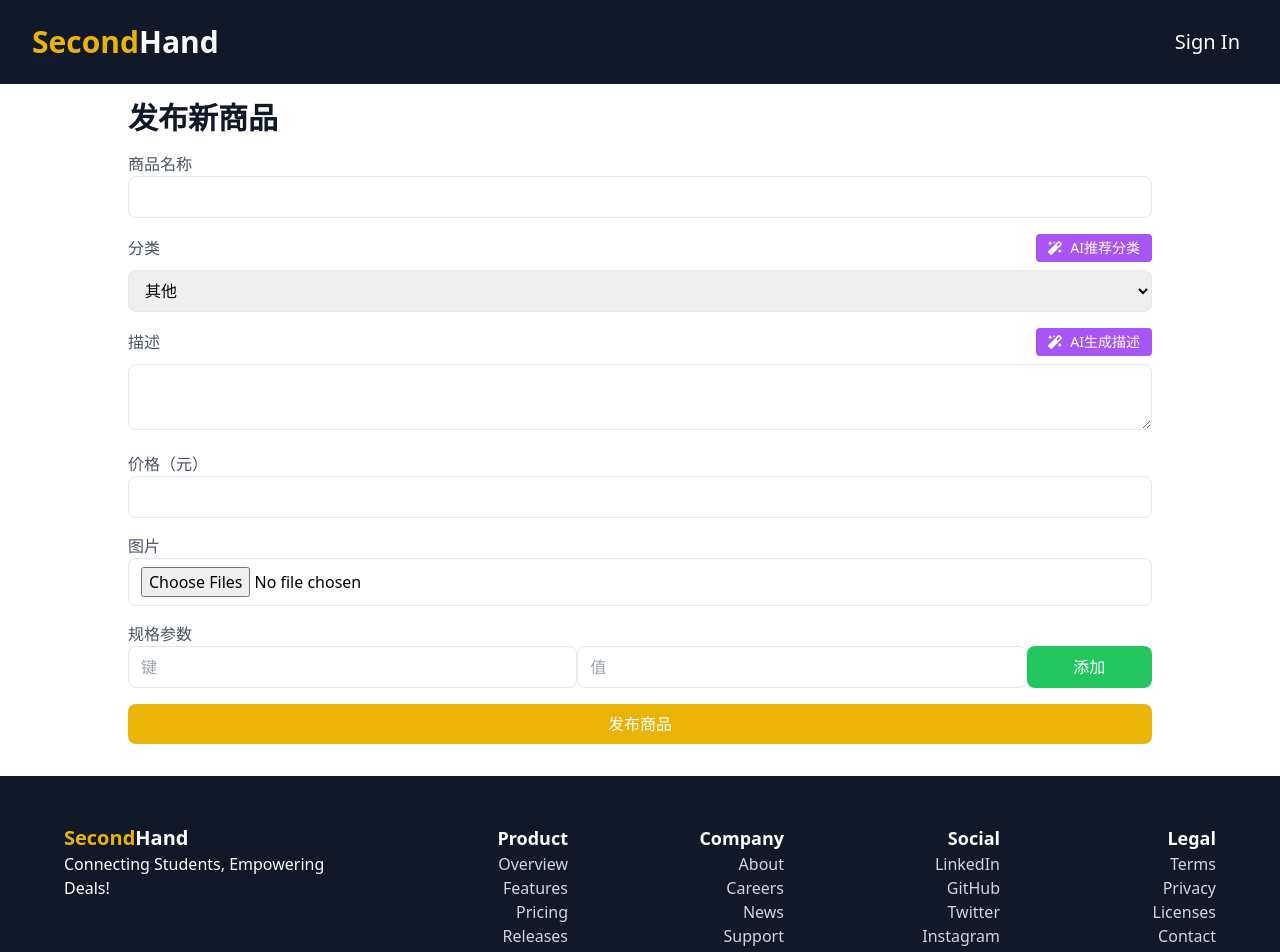
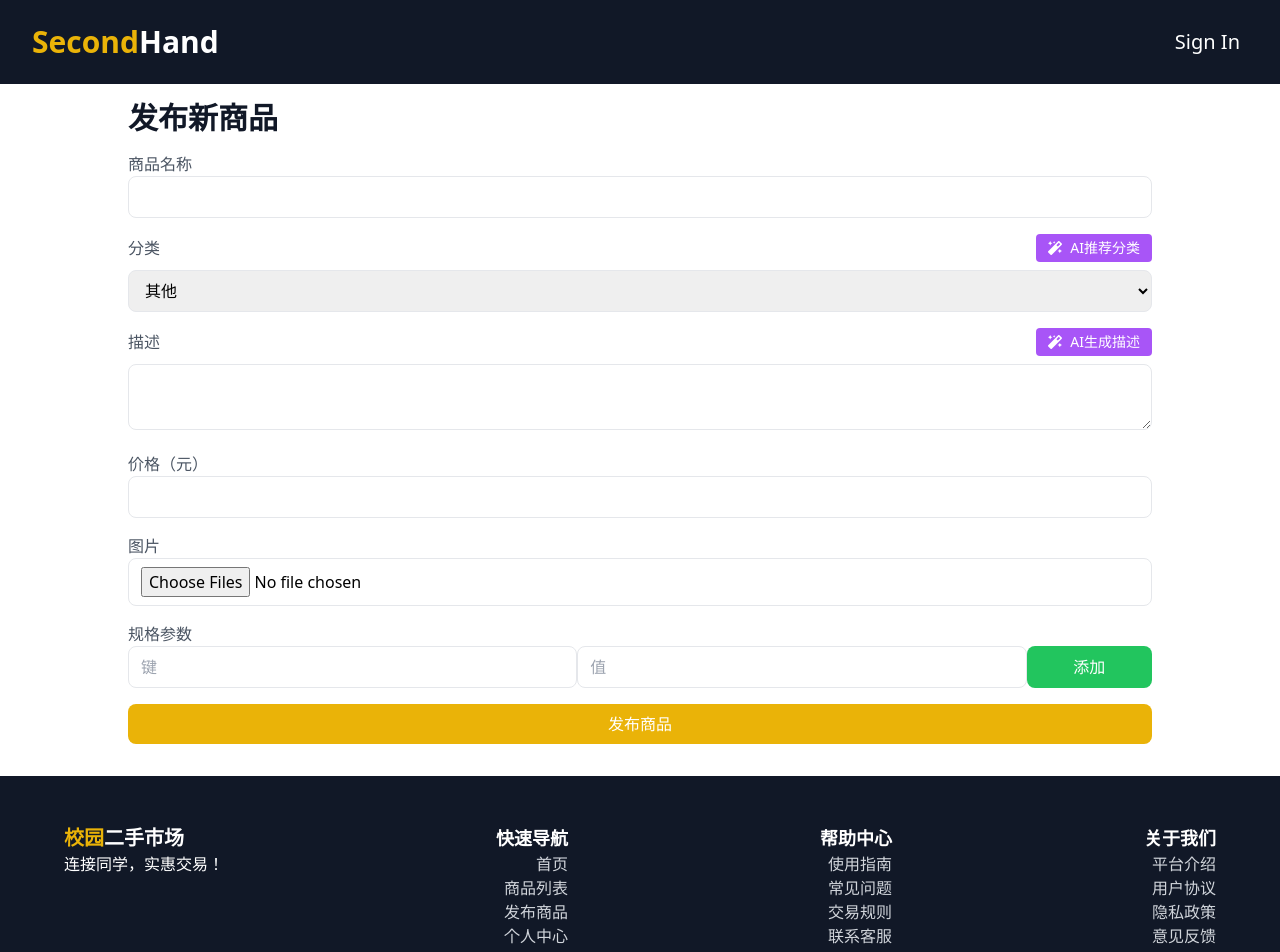
Before and after one commit to Y1221ting/Second-Hand-Platform, a React (Create React App) app in the folder Client/: page /add-product in a window 1280 px wide. Shown: the top 952 px of the page. Built offline with nearby package versions, Linux system fonts and the light colour scheme.

Commit message:
feat: 页脚中文化 + 发布商品防重复提交 + 购买弹窗中文化及省份城市联动选择

```diff
--- a/Client/src/components/AddProduct.js
+++ b/Client/src/components/AddProduct.js
@@ -23,6 +23,7 @@ const AddProduct = () => {
   });
   const [aiLoading, setAiLoading] = useState(false);
   const [categoryLoading, setCategoryLoading] = useState(false);
+  const [submitting, setSubmitting] = useState(false);
 
   // Handle form field changes
   const handleChange = (e) => {
@@ -135,21 +136,17 @@ const AddProduct = () => {
   // Handle form submission
   const handleSubmit = async (e) => {
     e.preventDefault();
+    setSubmitting(true);
 
-    // Convert uploaded images to base64 strings
     const imagePromises = formData.images.map((image) =>
       getBase64(image).catch((error) =>
         console.error("Error converting image:", error)
       )
     );
 
-    // Wait for all images to be converted to base64
-    Promise.all(imagePromises)
-      .then((base64Images) => {
-        // Add the base64 image strings to formData
-
-        // Make the POST request
-        fetch(`${process.env.REACT_APP_BASE_URL}/api/products/`, {
+    try {
+      const base64Images = await Promise.all(imagePromises);
+      const response = await fetch(`${process.env.REACT_APP_BASE_URL}/api/products/`, {
         method: "POST",
         headers: {
           "Content-Type": "application/json",
@@ -164,25 +161,21 @@ const AddProduct = () => {
             college: user.college,
           },
         }),
-        })
-          .then((response) => {
+      });
+
       if (response.ok) {
-              // Product was successfully added
-              // You can redirect the user or show a success message
-              console.log("Product added successfully!");
+        alert("商品发布成功！");
         navigate("/home");
       } else {
-              // Handle errors, e.g., show an error message to the user
-              console.error("Failed to add product.");
+        const errorData = await response.json();
+        alert(errorData.message || "发布失败，请稍后重试");
       }
-          })
-          .catch((error) => {
+    } catch (error) {
       console.error("Error:", error);
-          });
-      })
-      .catch((error) => {
-        console.error("Error converting images:", error);
-      });
+      alert("发布失败，请检查网络连接");
+    } finally {
+      setSubmitting(false);
+    }
   };
 
   // Function to convert an image file to base64
@@ -401,9 +394,14 @@ const AddProduct = () => {
           <div className="mb-4">
             <button
               type="submit"
-              className="w-full py-2 px-4 bg-yellow-500 text-white rounded-lg hover:bg-yellow-600 transition duration-300"
+              disabled={submitting}
+              className={`w-full py-2 px-4 rounded-lg transition duration-300 ${
+                submitting
+                  ? "bg-gray-400 cursor-not-allowed"
+                  : "bg-yellow-500 text-white hover:bg-yellow-600"
+              }`}
             >
-              发布商品
+              {submitting ? "发布中..." : "发布商品"}
             </button>
           </div>
         </form>
--- a/Client/src/components/Product_Details/Dialog.js
+++ b/Client/src/components/Product_Details/Dialog.js
@@ -1,6 +1,39 @@
 import React, { useState, useEffect } from "react";
 import { FaTimes } from "react-icons/fa";
 import FormField from "./FormField";
+
+const provinceCityMap = {
+  "北京": ["东城区", "西城区", "朝阳区", "海淀区", "丰台区", "石景山区", "通州区", "顺义区", "昌平区", "大兴区", "房山区", "门头沟区", "平谷区", "怀柔区", "密云区", "延庆区"],
+  "上海": ["黄浦区", "徐汇区", "长宁区", "静安区", "普陀区", "虹口区", "杨浦区", "闵行区", "宝山区", "嘉定区", "浦东新区", "金山区", "松江区", "青浦区", "奉贤区", "崇明区"],
+  "广东": ["广州", "深圳", "珠海", "汕头", "佛山", "韶关", "湛江", "肇庆", "江门", "茂名", "惠州", "梅州", "汕尾", "河源", "阳江", "清远", "东莞", "中山", "潮州", "揭阳", "云浮"],
+  "江苏": ["南京", "无锡", "徐州", "常州", "苏州", "南通", "连云港", "淮安", "盐城", "扬州", "镇江", "泰州", "宿迁"],
+  "浙江": ["杭州", "宁波", "温州", "嘉兴", "湖州", "绍兴", "金华", "衢州", "舟山", "台州", "丽水"],
+  "山东": ["济南", "青岛", "淄博", "枣庄", "东营", "烟台", "潍坊", "济宁", "泰安", "威海", "日照", "临沂", "德州", "聊城", "滨州", "菏泽"],
+  "四川": ["成都", "自贡", "攀枝花", "泸州", "德阳", "绵阳", "广元", "遂宁", "内江", "乐山", "南充", "眉山", "宜宾", "广安", "达州", "雅安", "巴中", "资阳"],
+  "湖北": ["武汉", "黄石", "十堰", "宜昌", "襄阳", "鄂州", "荆门", "孝感", "荆州", "黄冈", "咸宁", "随州", "恩施"],
+  "湖南": ["长沙", "株洲", "湘潭", "衡阳", "邵阳", "岳阳", "常德", "张家界", "益阳", "郴州", "永州", "怀化", "娄底", "湘西"],
+  "河南": ["郑州", "开封", "洛阳", "平顶山", "安阳", "鹤壁", "新乡", "焦作", "濮阳", "许昌", "漯河", "三门峡", "南阳", "商丘", "信阳", "周口", "驻马店"],
+  "河北": ["石家庄", "唐山", "秦皇岛", "邯郸", "邢台", "保定", "张家口", "承德", "沧州", "廊坊", "衡水"],
+  "福建": ["福州", "厦门", "莆田", "三明", "泉州", "漳州", "南平", "龙岩", "宁德"],
+  "安徽": ["合肥", "芜湖", "蚌埠", "淮南", "马鞍山", "淮北", "铜陵", "安庆", "黄山", "滁州", "阜阳", "宿州", "六安", "亳州", "池州", "宣城"],
+  "江西": ["南昌", "景德镇", "萍乡", "九江", "新余", "鹰潭", "赣州", "吉安", "宜春", "抚州", "上饶"],
+  "陕西": ["西安", "铜川", "宝鸡", "咸阳", "渭南", "延安", "汉中", "榆林", "安康", "商洛"],
+  "辽宁": ["沈阳", "大连", "鞍山", "抚顺", "本溪", "丹东", "锦州", "营口", "阜新", "辽阳", "盘锦", "铁岭", "朝阳", "葫芦岛"],
+  "黑龙江": ["哈尔滨", "齐齐哈尔", "鸡西", "鹤岗", "双鸭山", "大庆", "伊春", "佳木斯", "七台河", "牡丹江", "黑河", "绥化", "大兴安岭"],
+  "吉林": ["长春", "吉林", "四平", "辽源", "通化", "白山", "松原", "白城", "延边"],
+  "云南": ["昆明", "曲靖", "玉溪", "保山", "昭通", "丽江", "普洱", "临沧", "楚雄", "红河", "文山", "西双版纳", "大理", "德宏", "怒江", "迪庆"],
+  "贵州": ["贵阳", "六盘水", "遵义", "安顺", "毕节", "铜仁", "黔西南", "黔东南", "黔南"],
+  "甘肃": ["兰州", "嘉峪关", "金昌", "白银", "天水", "武威", "张掖", "平凉", "酒泉", "庆阳", "定西", "陇南", "临夏", "甘南"],
+  "山西": ["太原", "大同", "阳泉", "长治", "晋城", "朔州", "晋中", "运城", "忻州", "临汾", "吕梁"],
+  "内蒙古": ["呼和浩特", "包头", "乌海", "赤峰", "通辽", "鄂尔多斯", "呼伦贝尔", "巴彦淖尔", "乌兰察布", "兴安盟", "锡林郭勒盟", "阿拉善盟"],
+  "广西": ["南宁", "柳州", "桂林", "梧州", "北海", "防城港", "钦州", "贵港", "玉林", "百色", "贺州", "河池", "来宾", "崇左"],
+  "海南": ["海口", "三亚", "三沙", "儋州", "五指山", "琼海", "文昌", "万宁", "东方", "定安", "屯昌", "澄迈", "临高", "白沙", "昌江", "乐东", "陵水", "保亭", "琼中"],
+  "重庆": ["渝中区", "大渡口区", "江北区", "沙坪坝区", "九龙坡区", "南岸区", "北碚区", "綦江区", "大足区", "渝北区", "巴南区", "黔江区", "长寿区", "江津区", "合川区", "永川区", "南川区", "璧山区", "铜梁区", "潼南区", "荣昌区", "开州区", "梁平区", "武隆区"],
+  "西藏": ["拉萨", "日喀则", "昌都", "林芝", "山南", "那曲", "阿里"],
+  "宁夏": ["银川", "石嘴山", "吴忠", "固原", "中卫"],
+  "新疆": ["乌鲁木齐", "克拉玛依", "吐鲁番", "哈密", "昌吉", "博尔塔拉", "巴音郭楞", "阿克苏", "克孜勒苏", "喀什", "和田", "伊犁", "塔城", "阿勒泰"],
+  "青海": ["西宁", "海东", "海北", "黄南", "海南", "果洛", "玉树", "海西"],
+};
 
 const Dialog = ({ isOpen, onClose, onSave, id }) => {
   const [formData, setFormData] = useState({
@@ -12,15 +45,21 @@ const Dialog = ({ isOpen, onClose, onSave, id }) => {
     city: "",
     state: "",
     zipCode: "",
-    // Add more fields as needed
   });
 
   const [formErrors, setFormErrors] = useState({});
+  const [availableCities, setAvailableCities] = useState([]);
 
   const handleInputChange = (e) => {
     const { name, value } = e.target;
     setFormData({ ...formData, [name]: value });
     setFormErrors({ ...formErrors, [name]: value.trim() === "" });
+  };
+
+  const handleProvinceChange = (e) => {
+    const province = e.target.value;
+    setFormData({ ...formData, state: province, city: "" });
+    setAvailableCities(provinceCityMap[province] || []);
   };
 
   const handleSave = () => {
@@ -29,12 +68,11 @@ const Dialog = ({ isOpen, onClose, onSave, id }) => {
     if (isFormValid) {
       onSave(formData);
     } else {
-      console.error("Please fill out all required fields.");
+      console.error("请填写所有必填字段。");
     }
   };
 
   useEffect(() => {
-    // Fetch user details based on the provided id
     const fetchUserDetails = async () => {
       try {
         const response = await fetch(
@@ -51,17 +89,18 @@ const Dialog = ({ isOpen, onClose, onSave, id }) => {
             city: userData.city || "",
             state: userData.state || "",
             zipCode: userData.zipCode || "",
-            // Update other fields as needed
           });
+          if (userData.state && provinceCityMap[userData.state]) {
+            setAvailableCities(provinceCityMap[userData.state]);
+          }
         } else {
-          console.error("Failed to fetch user details");
+          console.error("获取用户信息失败");
         }
       } catch (error) {
         console.error(error);
       }
     };
 
-    // Call the fetchUserDetails function
     fetchUserDetails();
   }, [id]);
 
@@ -79,12 +118,12 @@ const Dialog = ({ isOpen, onClose, onSave, id }) => {
         >
           <FaTimes />
         </button>
-        <h2 className="text-2xl font-semibold mb-4">Update Your Details</h2>
+        <h2 className="text-2xl font-semibold mb-4">确认收货信息</h2>
         <form className="dialog-form">
           <div className="flex flex-col md:flex-row w-full justify-between">
             <div className="w-full md:w-1/2 mr-1">
               <FormField
-                label="Name"
+                label="姓名"
                 name="fullName"
                 type="text"
                 value={formData.fullName}
@@ -92,7 +131,7 @@ const Dialog = ({ isOpen, onClose, onSave, id }) => {
                 error={formErrors.fullName}
               />
               <FormField
-                label="Email"
+                label="邮箱"
                 name="email"
                 type="email"
                 value={formData.email}
@@ -100,7 +139,7 @@ const Dialog = ({ isOpen, onClose, onSave, id }) => {
                 error={formErrors.email}
               />
               <FormField
-                label="College"
+                label="学校"
                 name="college"
                 type="text"
                 value={formData.college}
@@ -108,7 +147,7 @@ const Dialog = ({ isOpen, onClose, onSave, id }) => {
                 error={formErrors.college}
               />
               <FormField
-                label="Phone Number"
+                label="手机号"
                 name="phoneNo"
                 type="tel"
                 value={formData.phoneNo}
@@ -118,31 +157,50 @@ const Dialog = ({ isOpen, onClose, onSave, id }) => {
             </div>
             <div className="w-full md:w-1/2 ml-1">
               <FormField
-                label="Address"
+                label="地址"
                 name="address"
                 type="text"
                 value={formData.address}
                 onChange={handleInputChange}
                 error={formErrors.address}
               />
+              <div className="mb-3">
+                <label className="block text-gray-600 mb-1">省份</label>
+                <select
+                  name="state"
+                  value={formData.state}
+                  onChange={handleProvinceChange}
+                  className="w-full border rounded-lg py-2 px-3"
+                  required
+                >
+                  <option value="">请选择省份</option>
+                  {Object.keys(provinceCityMap).map((province) => (
+                    <option key={province} value={province}>
+                      {province}
+                    </option>
+                  ))}
+                </select>
+              </div>
+              <div className="mb-3">
+                <label className="block text-gray-600 mb-1">城市</label>
+                <select
+                  name="city"
+                  value={formData.city}
+                  onChange={handleInputChange}
+                  className="w-full border rounded-lg py-2 px-3"
+                  required
+                  disabled={!formData.state}
+                >
+                  <option value="">请选择城市</option>
+                  {availableCities.map((city) => (
+                    <option key={city} value={city}>
+                      {city}
+                    </option>
+                  ))}
+                </select>
+              </div>
               <FormField
-                label="City"
-                name="city"
-                type="text"
-                value={formData.city}
-                onChange={handleInputChange}
-                error={formErrors.city}
-              />
-              <FormField
-                label="State"
-                name="state"
-                type="text"
-                value={formData.state}
-                onChange={handleInputChange}
-                error={formErrors.state}
-              />
-              <FormField
-                label="Zip Code"
+                label="邮编"
                 name="zipCode"
                 type="text"
                 value={formData.zipCode}
@@ -157,14 +215,14 @@ const Dialog = ({ isOpen, onClose, onSave, id }) => {
               onClick={onClose}
               className="w-1/3 md:w-1/4 bg-red-500 text-white py-2 px-4 rounded-lg hover:bg-red-800 transition duration-300"
             >
-              Cancel
+              取消
             </button>
             <button
               type="button"
               onClick={handleSave}
               className="w-1/3 md:w-1/4 bg-green-500 text-white py-2 px-4 rounded-lg hover:bg-green-800 transition duration-300"
             >
-              Confirm
+              确认
             </button>
           </div>
         </form>
--- a/Client/src/components/Utility/Footer.js
+++ b/Client/src/components/Utility/Footer.js
@@ -7,53 +7,43 @@ const Footer = () => {
         <div className="flex flex-col md:flex-row md:justify-between align-middle">
           <div className="md:w-1/4 text-center md:text-left">
             <h2 className="text-xl font-bold">
-              <span className="text-yellow-500">Second</span>Hand
+              <span className="text-yellow-500">校园</span>二手市场
             </h2>
-            <p>Connecting Students, Empowering Deals!</p>
+            <p>连接同学，实惠交易！</p>
           </div>
           <div className="w-full md:w-3/4 grid grid-cols-2 text-center md:text-right md:flex md:flex-row justify-between mt-4 md:mt-0">
             <div className="md:w-1/4 my-2 md:my-0">
-              <h3 className="text-lg font-semibold">Product</h3>
+              <h3 className="text-lg font-semibold">快速导航</h3>
               <ul className="text-gray-300">
-                <li>Overview</li>
-                <li>Features</li>
-                <li>Pricing</li>
-                <li>Releases</li>
+                <li>首页</li>
+                <li>商品列表</li>
+                <li>发布商品</li>
+                <li>个人中心</li>
               </ul>
             </div>
             <div className="md:w-1/4 my-2 md:my-0">
-              <h3 className="text-lg font-semibold">Company</h3>
+              <h3 className="text-lg font-semibold">帮助中心</h3>
               <ul className="text-gray-300">
-                <li>About</li>
-                <li>Careers</li>
-                <li>News</li>
-                <li>Support</li>
+                <li>使用指南</li>
+                <li>常见问题</li>
+                <li>交易规则</li>
+                <li>联系客服</li>
               </ul>
             </div>
             <div className="md:w-1/4 my-2 md:my-0">
-              <h3 className="text-lg font-semibold">Social</h3>
+              <h3 className="text-lg font-semibold">关于我们</h3>
               <ul className="text-gray-300">
-                <li>LinkedIn</li>
-                <li>GitHub</li>
-                <li>Twitter</li>
-                <li>Instagram</li>
-              </ul>
-            </div>
-            <div className="md:w-1/4 my-2 md:my-0">
-              <h3 className="text-lg font-semibold">Legal</h3>
-              <ul className="text-gray-300">
-                <li>Terms</li>
-                <li>Privacy</li>
-                <li>Licenses</li>
-                <li>Contact</li>
+                <li>平台介绍</li>
+                <li>用户协议</li>
+                <li>隐私政策</li>
+                <li>意见反馈</li>
               </ul>
             </div>
           </div>
         </div>
         <hr className="border-gray-800 my-8" />
         <div className="text-gray-300 text-center">
-          &copy; {new Date().getFullYear()} SecondHand. All rights reserved.
-          Designed and developed by - Vanshaj Bhatnagar
+          &copy; {new Date().getFullYear()} 校园二手市场. All rights reserved.
         </div>
       </div>
     </footer>
```
Lines whose indentation alone changed are shown as unchanged.
